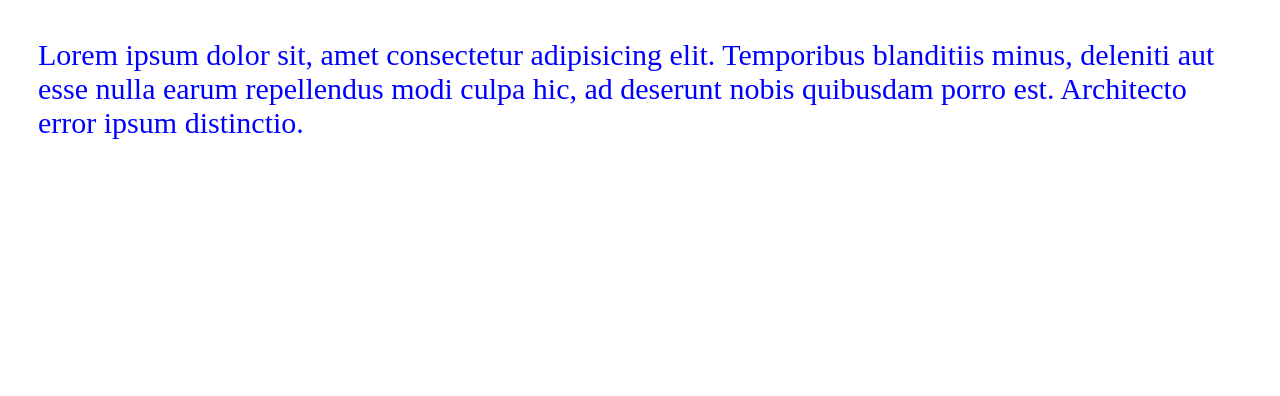
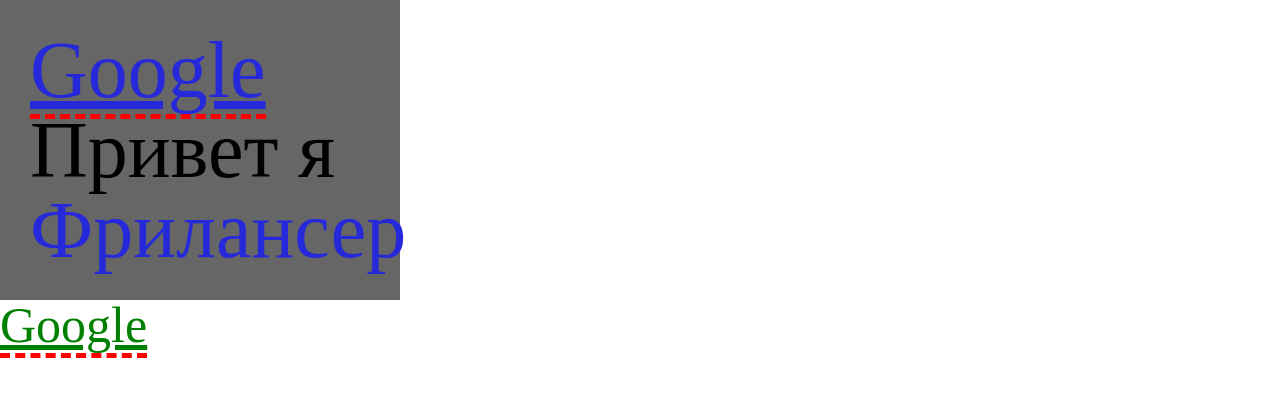
Before and after one commit to itsbelarusky/Sass, a plain HTML site: page index.html in a window 1280 px wide. Drawn offline with Linux system fonts and the light colour scheme.

Commit message:
add scss

```diff
--- a/index.html
+++ b/index.html
@@ -11,10 +11,13 @@
 </head>
 
 <body>
-    <div class="block">
-        Lorem ipsum dolor sit, amet consectetur adipisicing elit. Temporibus blanditiis minus, deleniti aut esse nulla
-        earum repellendus modi culpa hic, ad deserunt nobis quibusdam porro est. Architecto error ipsum distinctio.
+    <div class="block block--big">
+        <a href="" class="link">Google</a>
+        <div class="block__text">
+            Привет я <span>Фрилансер</span>
+        </div>
     </div>
+    <a href="" class="link-2">Google</a>
 
 </body>
 
--- /dev/null
+++ b/scss/nullstyle.scss
@@ -0,0 +1,17 @@
+/*Обнуление*/
+*{padding: 0;margin: 0;border: 0;}
+*,*:before,*:after{-moz-box-sizing: border-box;-webkit-box-sizing: border-box;box-sizing: border-box;}
+:focus,:active{outline: none;}
+a:focus,a:active{outline: none;}
+nav,footer,header,aside{display: block;}
+html,body{height:100%;width:100%;font-size:100%;line-height:1;font-size:14px;-ms-text-size-adjust:100%;-moz-text-size-adjust:100%;-webkit-text-size-adjust:100%;}
+input,button,textarea{font-family:inherit;}
+input::-ms-clear{display: none;}
+button{cursor: pointer;}
+button::-moz-focus-inner{padding:0;border:0;}
+a,a:visited{text-decoration: none;}
+a:hover{text-decoration: none;}
+ul li{list-style: none;}
+img{vertical-align: top;}
+h1,h2,h3,h4,h5,h6{font-size:inherit;font-weight: inherit;}
+/*--------------------*/
--- a/scss/style.scss
+++ b/scss/style.scss
@@ -1,7 +1,60 @@
-body {
-    padding: 30px;
+// подключение внешних стилей (обнуление)
+@import "nullstyle.scss";
+
+// Переменные
+$fz:80px;
+$color_1:#000;
+$color_2:rgb(38, 41, 218);
+
+// шаблон, для добавления прописываем @extend %tplborder;
+%tplborder {
+    border-bottom: 5px dashed red;
+}
+
+// Миксины (параметры задаем)
+@mixin fontz($f,$c,$t) {
+    font-size: $f;
+    color: $c;
+    text-decoration: $t;
+
+}
+
+
+// вложенность
     .block {
-        font-size: 30px;
-        color: blue;
+        width: 300px / 960px *100%;
+        background-color: #666;
+        padding: 30px;
+        color: $color_1;
+        .block__text {
+            font-size: $fz;
+            span {
+            color: $color_2;
+            }
+        }
+        &.block--big {
+            font-size: $fz;
+        }
     }
+.link {
+    color: $color_2;
+    text-decoration: underline;
+    font-size: $fz;
+
+// обращение  в диве блок к классу родителя
+    .block & {
+        font-size: $fz;
+    }
+
+    // добавление шаблонов
+    &:hover {
+        color: $color_1;
+    }
+    @extend %tplborder;
 }
+
+// применияем миксины (подключаем)
+.link-2 {
+    @include fontz(50px,green,underline);
+    @extend %tplborder;
+}
```
Also changed, not shown: css/style.css.
